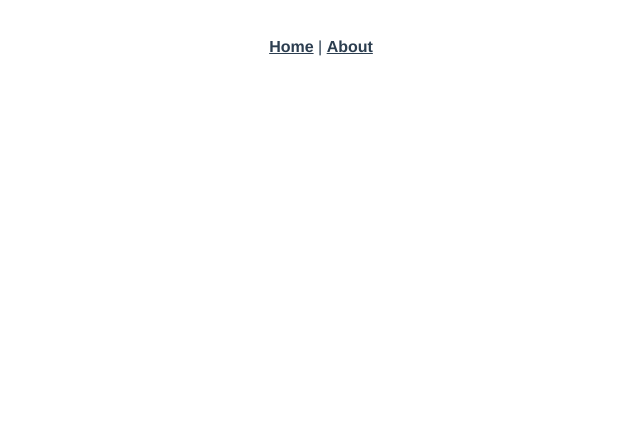
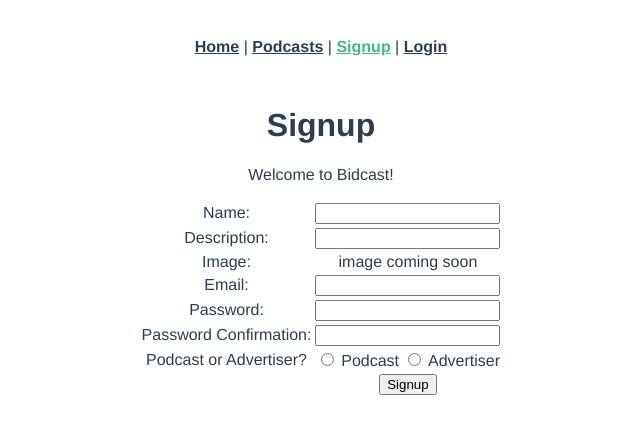
Before and after one commit to robkondrat/vue_bidcast, a Vue app: page /signup in a window 1280 px wide. Shown: the top 434 px of the page, without its empty margins (319-959 px from the left). Built offline with nearby package versions, Linux system fonts and the light colour scheme.

Commit message:
functioning index signup login

```diff
--- a/src/App.vue
+++ b/src/App.vue
@@ -2,7 +2,12 @@
   <div id="app">
     <div id="nav">
       <router-link to="/">Home</router-link> |
-      <router-link to="/about">About</router-link>
+      <router-link to="/podcasts">Podcasts</router-link>
+      |
+      <router-link to="/signup">Signup</router-link>
+      |
+      <router-link to="/login">Login</router-link>
+
     </div>
     <router-view/>
   </div>
--- a/src/router/index.js
+++ b/src/router/index.js
@@ -1,23 +1,20 @@
 import Vue from 'vue'
 import VueRouter from 'vue-router'
 import Home from '../views/Home.vue'
+// import SpacesTable from '..views/SpacesTable.vue'
+import Podcasts from '../views/Podcasts.vue'
+import Signup from '../views/Signup.vue'
+import Login from '../views/Login.vue'
 
 Vue.use(VueRouter)
 
 const routes = [
-  {
-    path: '/',
-    name: 'Home',
-    component: Home
-  },
-  {
-    path: '/about',
-    name: 'About',
-    // route level code-splitting
-    // this generates a separate chunk (about.[hash].js) for this route
-    // which is lazy-loaded when the route is visited.
-    component: () => import(/* webpackChunkName: "about" */ '../views/About.vue')
-  }
+  {path: '/', name: 'Home', component: Home},
+  // {path: '/spaces/table', name: 'spaces-table', component: SpacesTable}
+  {path: '/podcasts', name: 'podcasts', component: Podcasts},
+  {path: '/signup', name: 'signup', component: Signup},
+  {path: '/login', name: 'login', component: Login}
+
 ]
 
 const router = new VueRouter({
--- a/src/views/Home.vue
+++ b/src/views/Home.vue
@@ -1,6 +1,6 @@
 <template>
   <div class="home">
-    <h1>{{ message }}</h1>
+    <h1>sup its fkin bidcast yall</h1>
   </div>
 </template>
 
--- /dev/null
+++ b/src/views/Login.vue
@@ -0,0 +1,59 @@
+<template>
+  <div class="login">
+    <div class="container">
+      <form v-on:submit.prevent="submit()">
+        <h1 class="subtitle">Login</h1>
+        <ul>
+          <li v-for="error in errors">{{ error }}</li>
+        </ul>
+
+        <div class="form-group">
+          <label>Email:</label>
+          <input type="email" class="form-control" v-model="email">
+        </div>
+
+        <div class="form-group">
+          <label>Password:</label>
+          <input type="password" class="form-control" v-model="password">
+        </div>
+
+        <input type="submit" value="Login">
+      </form>
+    </div>
+  </div>
+</template>
+
+<script>
+  import axios from "axios";
+
+  export default {
+    data: function() {
+      return {
+        email: "",
+        password: "",
+        errors: []
+      };
+    },
+    methods: {
+      submit: function() {
+        var params = {
+          email: this.email,
+          password: this.password
+        };
+        axios
+        .post("/api/sessions", params)
+        .then(response => {
+          axios.defaults.headers.common["Authorization"] = "Bearer " + response.data.jwt;
+          localStorage.setItem("jwt", response.data.jwt);
+          this.$router.push("/");
+        })
+        .catch(error => {
+          this.errors = ["invalid email or password."];
+          this.email = "",
+          this.password = "";
+        });
+      }
+    }
+
+  }
+</script>
--- /dev/null
+++ b/src/views/Podcasts.vue
@@ -0,0 +1,35 @@
+<template>
+  <div class="podcasts-index">
+    <div class="container">
+      <div v-for="podcast in podcasts">
+        <div>
+          <h2>Name:</h2>
+          <h3>{{ podcast.name }}</h3>
+          <h2>Description:</h2>
+          <h3>{{ podcast.description }}</h3>
+          <h2>{{ podcast.email }}</h2>
+        </div>
+      </div>
+    </div>
+  </div>
+</template>
+
+<script>
+  var axios = require("axios");
+
+  export default {
+    data: function() {
+      return {
+        podcasts: [],
+      };
+    },
+    created: function() {
+      axios
+      .get("/api/podcasts")
+      .then(response => {
+        this.podcasts = response.data;
+      });
+    },
+    methods: {}
+  }
+</script>
--- /dev/null
+++ b/src/views/Signup.vue
@@ -0,0 +1,102 @@
+<template>
+  <div class="signup">
+    <div class="container">
+      <form v-on:submit.prevent="submit()">
+        <h1 class="subtitle">Signup</h1>
+
+        <div>
+          <p>Welcome to Bidcast!</p>
+        </div>
+
+        <ul>
+          <li v-for="error in errors">{{ error }}</li>
+        </ul>
+
+        <table align="center">
+          <tr>
+            <td>Name:</td>
+            <td><input type="text" v-model="name"></td>
+          </tr>
+
+          <tr>
+            <td>Description:</td>
+            <td><input type="text" v-model="description"></td>
+          </tr>
+
+          <tr>
+            <td>Image:</td>
+            <td>image coming soon</td>
+          </tr>
+
+          <tr>
+            <td>Email:</td>
+            <td><input type="text" v-model="email"></td>
+          </tr>
+
+          <tr>
+            <td>Password:</td>
+            <td><input type="password" v-model="password"></td>
+          </tr>
+
+          <tr>
+            <td>Password Confirmation:</td>
+            <td><input type="password" v-model="passwordConfirmation"></td>
+          </tr>
+
+          <tr>
+            <td>Podcast or Advertiser?</td>
+            <td>
+              <input type="radio" v-model="type" value="Podcast"> Podcast
+              <input type="radio" v-model="type" value="Advertiser"> Advertiser</td>
+          </tr>
+
+          <tr>
+            <td></td>
+            <td><input type="submit" value="Signup"></td>
+          </tr>
+
+
+        </table>
+
+      </form>
+    </div>
+  </div>
+</template>
+
+<script>
+  import axios from "axios";
+
+  export default {
+    data: function() {
+      return {
+        name: "",
+        description: "",
+        email: "",
+        password: "",
+        passwordConfirmation: "",
+        type: "",
+        errors: []
+      };
+    },
+    methods: {
+      submit: function() {
+        var params = {
+          name: this.name,
+          description: this.description,
+          email: this.email,
+          password: this.password,
+          password_confirmation: this.passwordConfirmation,
+          type: this.type
+        };
+        axios
+        .post("api/users", params)
+        .then(response => {
+          this.$router.push("/login");
+        })
+        .catch(error => {
+          this.errors = error.response.data.errors;
+        });
+      }
+    }
+  };
+</script>
--- /dev/null
+++ b/src/views/SpacesTable.vue
@@ -0,0 +1,25 @@
+<template>
+  <div class="hello">
+    <h1>Bidcast</h1>
+
+    <table>
+      <thead>
+        <th>Podcast Name</th>
+        <th>Length</th>
+        <th>Price</th>
+        <th>Time Left</th>
+      </thead>
+      <tbody>
+        <tr v-for="space in spaces">
+
+        </tr>
+      </tbody>
+    </table>
+  </div>
+</template>
+
+
+
+<script>
+
+</script>
```
